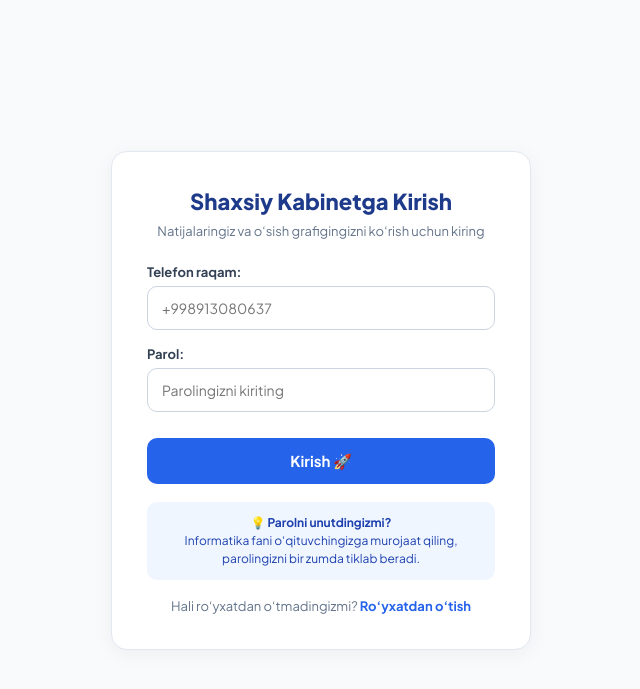
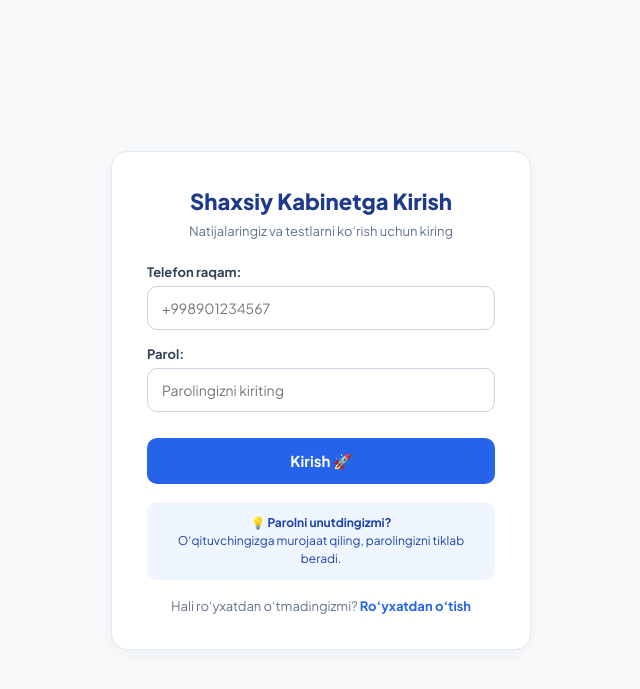
Before and after one commit to Madiyor003/qorakol-ziyo-platforma, a FastAPI app: page /login in a window 1280 px wide. Shown: the top 689 px of the page, without its empty margins (319-959 px from the left). Run offline with FastAPI, Linux system fonts and the light colour scheme.

Commit message:
Update login.html

```diff
--- a/templates/login.html
+++ b/templates/login.html
@@ -26,12 +26,12 @@
 
     <div class="card">
         <h1>Shaxsiy Kabinetga Kirish</h1>
-        <p class="subtitle">Natijalaringiz va o‘sish grafigingizni ko‘rish uchun kiring</p>
+        <p class="subtitle">Natijalaringiz va testlarni ko‘rish uchun kiring</p>
 
         <form id="loginForm">
             <div class="input-group">
                 <label>Telefon raqam:</label>
-                <input type="tel" id="telefon" placeholder="+998913080637" required>
+                <input type="tel" id="telefon" placeholder="+998901234567" required>
             </div>
             <div class="input-group">
                 <label>Parol:</label>
@@ -43,7 +43,7 @@
 
         <div class="forgot-hint">
             💡 <strong>Parolni unutdingizmi?</strong><br>
-            Informatika fani o‘qituvchingizga murojaat qiling, parolingizni bir zumda tiklab beradi.
+            O‘qituvchingizga murojaat qiling, parolingizni tiklab beradi.
         </div>
 
         <div class="bottom-link">
@@ -65,14 +65,15 @@
                 });
                 const data = await res.json();
 
-                if (res.ok) {
-                    localStorage.setItem("oquvchi_id", data.oquvchi.id);
+                if (res.ok && data.oquvchi) {
+                    // Kabinet tekshiradigan formatda ma'lumotlarni saqlaymiz:
+                    sessionStorage.setItem("user_info", JSON.stringify(data.oquvchi));
                     window.location.href = "/kabinet";
                 } else {
-                    alert("❌ " + (data.xatolik || "Telefon yoki parol noto'g'ri!"));
+                    alert("❌ " + (data.xatolik || "Telefon yoki parol noto‘g‘ri!"));
                 }
             } catch(err) {
-                alert("❌ Server bilan bog'lanishda xatolik!");
+                alert("❌ Server bilan bog‘lanishda xatolik!");
             }
         };
     </script>
```
